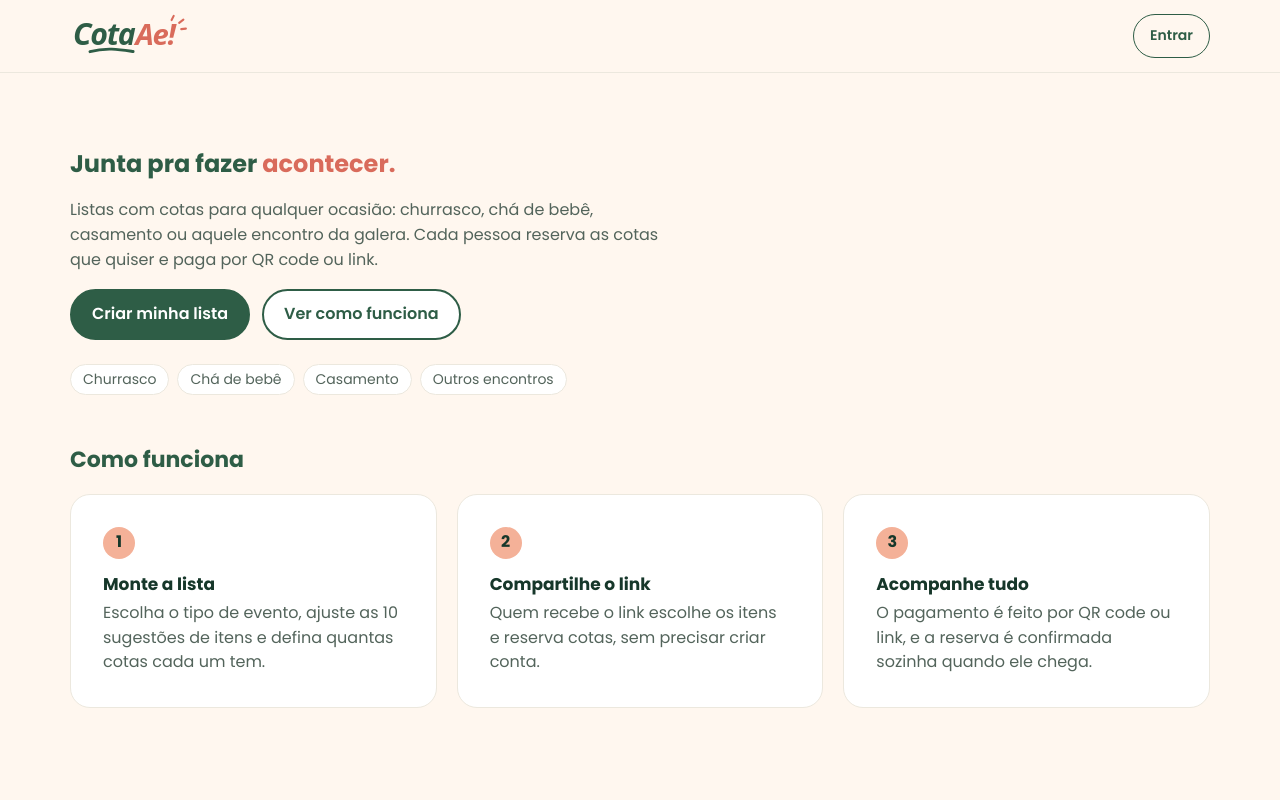
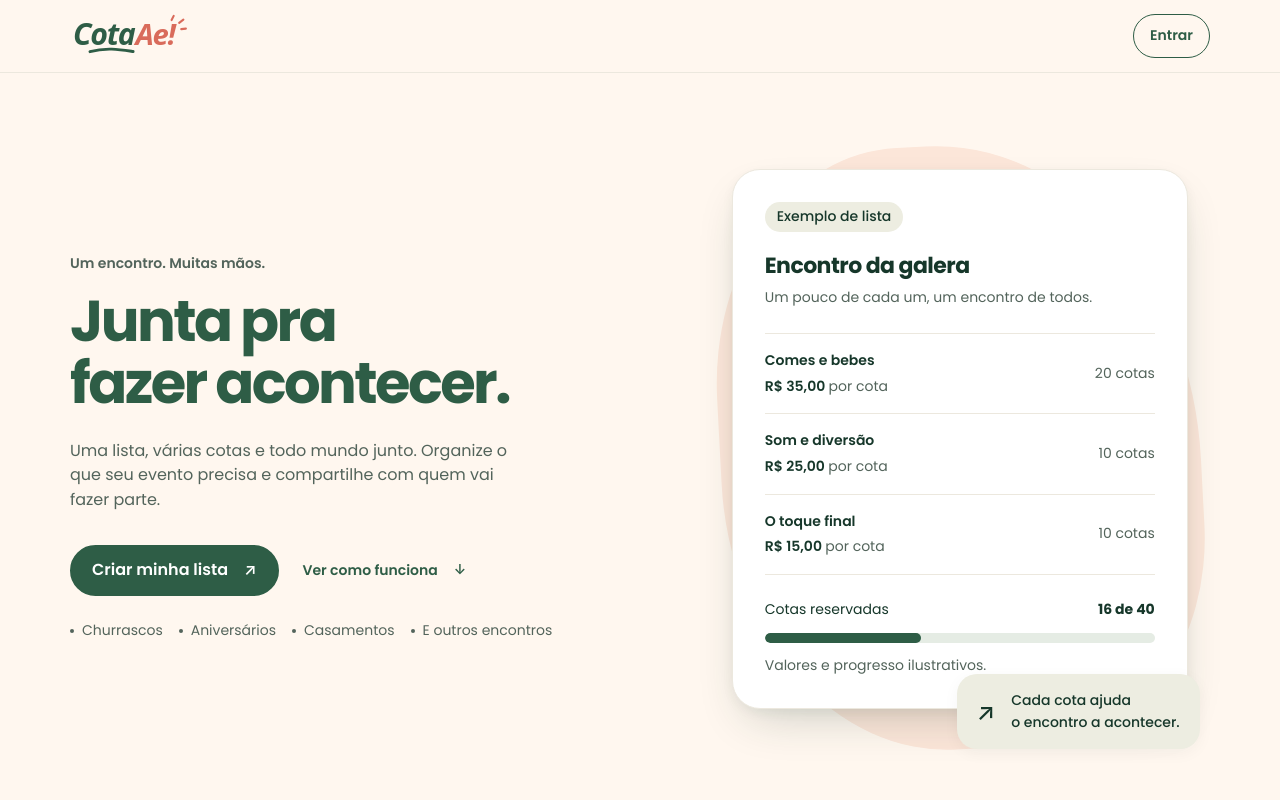
Before and after one commit to mpdrao/cotai, an Angular app in the folder frontend/: page / in a window 1280 px wide. Shown: the top 800 px of the page. Built offline with nearby package versions, Linux system fonts and the light colour scheme.

Commit message:
feat: nova composicao da home com lista de exemplo

```diff
--- /dev/null
+++ b/frontend/src/app/features/home/home.component.scss
@@ -0,0 +1,57 @@
+:host { display: block; }
+.hero { display: grid; gap: 2.5rem; padding-block: 1rem 3rem; }
+h1 { margin: 1rem 0 1.5rem; max-width: 14ch; font-size: clamp(2.125rem, 1.4rem + 3.5vw, 2.625rem); font-weight: 700; line-height: 1.08; letter-spacing: -.045em; color: var(--cotai-primary); }
+.hero .cotai-lead { margin: 0; max-width: 49ch; }
+.actions { display: grid; gap: .5rem; margin-top: 2rem; }
+.actions a { gap: 1rem; }
+.how-link { display: inline-flex; justify-content: center; align-items: center; gap: .75rem; min-height: var(--cotai-tap-target); font-size: .875rem; font-weight: 600; text-decoration: none; }
+.how-link:hover { text-decoration: underline; text-underline-offset: .25rem; }
+.events { display: flex; flex-wrap: wrap; gap: .5rem 1rem; padding: 0; margin: 1.5rem 0 0; list-style: none; font-size: .875rem; color: var(--cotai-muted); }
+.events li { display: flex; align-items: center; gap: .5rem; }
+.events li::before { content: ''; width: .25rem; height: .25rem; border-radius: 50%; background: var(--cotai-muted); }
+.demo { position: relative; isolation: isolate; margin: 0; padding: 1.25rem .5rem; min-width: 0; }
+.demo::before { content: ''; position: absolute; z-index: -1; inset: 0; background: var(--cotai-surface-peach); border-radius: 40% 54% 35% 46%; }
+.demo cotai-card { --cotai-card-padding: 1.25rem; }
+.demo-label { margin: 0; width: fit-content; padding: .25rem .75rem; border-radius: var(--cotai-radius-pill); background: var(--cotai-surface-sage); font-size: .875rem; font-weight: 500; }
+.demo-title { margin: 1.25rem 0 .5rem; font-size: 1.375rem; font-weight: 700; letter-spacing: -.025em; line-height: 1.25; }
+.demo-intro { margin: 0; font-size: .875rem; color: var(--cotai-muted); }
+.demo-items { list-style: none; padding: 0; margin: 1.5rem 0; }
+.demo-items li { display: flex; align-items: center; gap: .75rem; padding-block: 1rem; border-bottom: 1px solid var(--cotai-border); }
+.demo-items li:first-child { border-top: 1px solid var(--cotai-border); }
+.demo-name, .demo-price { margin: 0; font-size: .875rem; font-weight: 600; }
+.demo-name { margin-bottom: .25rem; }
+.demo-price span { color: var(--cotai-muted); font-weight: 400; }
+.demo-quantity { display: none; }
+.demo-progress > div { display: flex; flex-wrap: wrap; justify-content: space-between; gap: .5rem; margin-bottom: .75rem; font-size: .875rem; }
+.demo-progress p { margin: .75rem 0 0; color: var(--cotai-muted); font-size: .875rem; }
+.demo-note { display: none; }
+.steps { padding: 2rem 1.25rem; background: var(--cotai-surface-sage); border-radius: var(--cotai-radius-lg); scroll-margin-top: 1.5rem; }
+.steps h2 { margin: .5rem 0 2rem; font-size: clamp(1.5rem, 1rem + 1.5vw, 2rem); letter-spacing: -.025em; }
+.step-list { display: grid; gap: 2rem; margin: 0; padding: 0; list-style: none; }
+.step-list li { display: grid; grid-template-columns: auto minmax(0, 1fr); gap: 1rem; }
+.step-number { color: var(--cotai-primary); font-size: 1.75rem; line-height: 1.2; font-weight: 500; }
+.steps h3 { margin: 0 0 .5rem; font-size: 1.0625rem; }
+.steps p:not(.cotai-eyebrow) { margin: 0; color: var(--cotai-muted); font-size: .9375rem; }
+@media (min-width: 40rem) {
+  .actions { display: flex; flex-wrap: wrap; align-items: center; gap: 1.5rem; }
+  .demo::before { transform: rotate(-3deg); }
+  .demo { width: min(100%, 30rem); justify-self: center; padding: 2rem 1rem; }
+  .demo cotai-card { --cotai-card-padding: 2rem; }
+  .demo-quantity { display: block; margin-left: auto; color: var(--cotai-muted); font-size: .875rem; white-space: nowrap; }
+  .steps { padding: 2.5rem; }
+}
+@media (min-width: 48rem) {
+  .step-list { grid-template-columns: repeat(3, minmax(0, 1fr)); gap: 2rem; }
+  .step-list li { display: block; position: relative; }
+  .step-number { display: block; margin-bottom: 1.5rem; }
+  .step-list li:not(:last-child)::after { content: ''; position: absolute; top: 1rem; left: 3rem; right: 0; height: 1px; background: var(--cotai-input-border); }
+}
+@media (min-width: 64rem) {
+  .hero { grid-template-columns: minmax(0, 1.15fr) minmax(0, 1fr); align-items: center; gap: 4rem; padding-block: 1.5rem 5rem; }
+  h1 { font-size: clamp(3rem, 4.5vw, 4rem); }
+  .hero .cotai-lead { max-width: 46ch; }
+  .demo { padding: 1.5rem .75rem 2.5rem; }
+  .demo-note { display: flex; align-items: center; gap: 1rem; position: absolute; bottom: 0; right: 0; padding: 1rem 1.25rem; border-radius: var(--cotai-radius-card); background: var(--cotai-surface-sage); box-shadow: var(--cotai-shadow-card); font-size: .875rem; font-weight: 500; }
+  .demo-note span { font-size: 1.5rem; }
+  .steps { padding: 3rem; }
+}
--- a/frontend/src/app/features/home/home.component.ts
+++ b/frontend/src/app/features/home/home.component.ts
@@ -1,93 +1,69 @@
 import { Component } from '@angular/core';
 import { RouterLink } from '@angular/router';
-import { CotaiCardComponent } from '../../shared/cotai-ui';
+import { CotaiCardComponent, CotaiProgressComponent } from '../../shared/cotai-ui';
 
 @Component({
   selector: 'app-home',
-  imports: [RouterLink, CotaiCardComponent],
+  imports: [RouterLink, CotaiCardComponent, CotaiProgressComponent],
   template: `
-    <section class="hero">
-      <h1 class="cotai-heading">Junta pra fazer <span class="accent">acontecer.</span></h1>
+    <section class="hero" aria-labelledby="hero-title">
+      <div class="hero-copy">
+        <p class="cotai-eyebrow">Um encontro. Muitas mãos.</p>
+        <h1 id="hero-title">Junta pra<br />fazer acontecer.</h1>
         <p class="cotai-lead">
-        Listas com cotas para qualquer ocasião: churrasco, chá de bebê, casamento ou aquele encontro da galera.
-        Cada pessoa reserva as cotas que quiser e paga por QR code ou link.
+          Uma lista, várias cotas e todo mundo junto.
+          Organize o que seu evento precisa e compartilhe com quem vai fazer parte.
         </p>
         <div class="actions">
-        <a routerLink="/lists/new" class="cta cta--primary">Criar minha lista</a>
-        <a href="#como-funciona" class="cta cta--secondary">Ver como funciona</a>
+          <a routerLink="/lists/new" class="cotai-link-button cotai-link-button--primary">Criar minha lista <span aria-hidden="true">↗</span></a>
+          <a href="#como-funciona" class="how-link">Ver como funciona <span aria-hidden="true">↓</span></a>
         </div>
         <ul class="events" aria-label="Tipos de evento">
-        <li>Churrasco</li>
-        <li>Chá de bebê</li>
-        <li>Casamento</li>
-        <li>Outros encontros</li>
+          <li>Churrascos</li><li>Aniversários</li><li>Casamentos</li><li>E outros encontros</li>
         </ul>
+      </div>
+
+      <figure class="demo" aria-labelledby="demo-label">
+        <cotai-card elevation="raised">
+          <p id="demo-label" class="demo-label">Exemplo de lista</p>
+          <p class="demo-title">Encontro da galera</p>
+          <p class="demo-intro">Um pouco de cada um, um encontro de todos.</p>
+          <ul class="demo-items">
+            <li><div><p class="demo-name">Comes e bebes</p><p class="demo-price">R$ 35,00 <span>por cota</span></p></div><span class="demo-quantity">20 cotas</span></li>
+            <li><div><p class="demo-name">Som e diversão</p><p class="demo-price">R$ 25,00 <span>por cota</span></p></div><span class="demo-quantity">10 cotas</span></li>
+            <li><div><p class="demo-name">O toque final</p><p class="demo-price">R$ 15,00 <span>por cota</span></p></div><span class="demo-quantity">10 cotas</span></li>
+          </ul>
+          <div class="demo-progress">
+            <div><span>Cotas reservadas</span><strong>16 de 40</strong></div>
+            <cotai-progress [value]="40" label="Exemplo ilustrativo: cotas reservadas" />
+            <p>Valores e progresso ilustrativos.</p>
+          </div>
+        </cotai-card>
+        <div class="demo-note"><span aria-hidden="true">↗</span> Cada cota ajuda<br />o encontro a acontecer.</div>
+      </figure>
     </section>
 
     <section id="como-funciona" class="steps" aria-labelledby="como-funciona-titulo">
+      <div class="steps-heading">
+        <p class="cotai-eyebrow">Da ideia ao encontro</p>
         <h2 id="como-funciona-titulo">Como funciona</h2>
-      <ol class="cotai-grid cotai-grid--three step-list">
+      </div>
+      <ol class="step-list">
         @for (step of steps; track step.title) {
           <li>
-            <cotai-card>
-              <span class="step-number" aria-hidden="true">{{ $index + 1 }}</span>
-              <h3>{{ step.title }}</h3>
-              <p>{{ step.text }}</p>
-            </cotai-card>
+            <span class="step-number" aria-hidden="true">0{{ $index + 1 }}</span>
+            <div><h3>{{ step.title }}</h3><p>{{ step.text }}</p></div>
           </li>
         }
       </ol>
     </section>
   `,
-  styles: `
-    .hero { display: grid; gap: 1rem; padding-block: 0.5rem 2rem; }
-    .hero h1 { margin: 0; color: var(--cotai-primary); }
-    .accent { color: var(--cotai-terracotta); }
-    .hero p { margin: 0; max-width: 38rem; }
-    .actions { display: grid; gap: 0.75rem; }
-    .cta {
-      display: inline-flex; align-items: center; justify-content: center;
-      min-height: var(--cotai-tap-target); padding: 0.7rem 1.25rem;
-      border: 2px solid var(--cotai-primary); border-radius: var(--cotai-radius-pill);
-      font-weight: 600; text-decoration: none; text-align: center;
-    }
-    .cta--primary { background: var(--cotai-primary); color: var(--cotai-surface); }
-    .cta--secondary { background: var(--cotai-surface); color: var(--cotai-primary); }
-    .events { display: flex; flex-wrap: wrap; gap: 0.5rem; margin: 0.5rem 0 0; padding: 0; list-style: none; }
-    .events li {
-      padding: 0.25rem 0.75rem; border-radius: var(--cotai-radius-pill);
-      background: var(--cotai-surface); border: 1px solid var(--cotai-border);
-      font-size: 0.875rem; color: var(--cotai-muted);
-    }
-    .steps h2 { margin: 0 0 1rem; font-size: 1.375rem; color: var(--cotai-primary); }
-    .step-list { margin: 0; padding: 0; list-style: none; }
-    .step-number {
-      display: inline-grid; place-items: center; width: 2rem; height: 2rem;
-      border-radius: 50%; background: var(--cotai-peach); color: var(--cotai-ink); font-weight: 700;
-    }
-    .steps h3 { margin: 0.75rem 0 0.25rem; font-size: 1.0625rem; }
-    .steps p { margin: 0; color: var(--cotai-muted); }
-    @media (min-width: 40rem) {
-      .actions { display: flex; flex-wrap: wrap; }
-    }
-    @media (min-width: 64rem) {
-      .hero { padding-block: 1.5rem 3rem; }
-    }
-  `,
+  styleUrl: './home.component.scss',
 })
 export class HomeComponent {
   protected readonly steps = [
-    {
-      title: 'Monte a lista',
-      text: 'Escolha o tipo de evento, ajuste as 10 sugestões de itens e defina quantas cotas cada um tem.',
-    },
-    {
-      title: 'Compartilhe o link',
-      text: 'Quem recebe o link escolhe os itens e reserva cotas, sem precisar criar conta.',
-    },
-    {
-      title: 'Acompanhe tudo',
-      text: 'O pagamento é feito por QR code ou link, e a reserva é confirmada sozinha quando ele chega.',
-    },
+    { title: 'Monte a lista', text: 'Escolha o tipo de evento, ajuste as sugestões de itens e defina as cotas.' },
+    { title: 'Compartilhe o link', text: 'Cada pessoa escolhe como contribuir e reserva suas cotas, sem precisar criar conta.' },
+    { title: 'Acompanhe tudo', text: 'O pagamento é feito por QR code ou link. Você acompanha as reservas e os pagamentos confirmados.' },
   ];
 }
```
Lines whose indentation alone changed are shown as unchanged.
